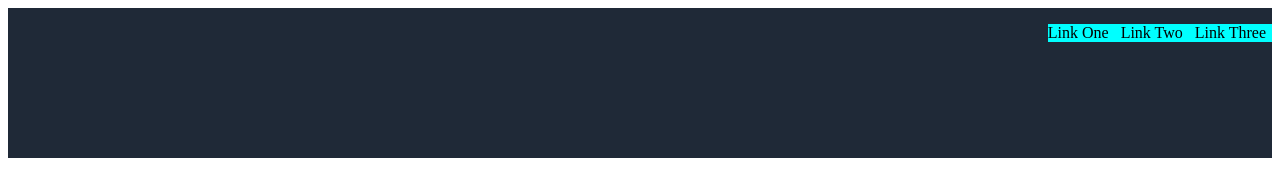
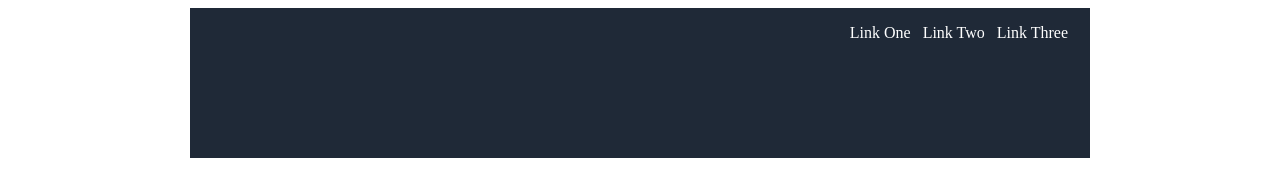
Before and after one commit to INCONSOLATA00/generic-landing, a plain HTML site: page index.html in a window 1280 px wide. Drawn offline with Linux system fonts and the light colour scheme; files that its build step writes are made by us from their sources; files whose address does not match are found by name.

Commit message:
Staged file changes

```diff
--- a/CSS/style.css
+++ b/CSS/style.css
@@ -1,12 +1,20 @@
 
 
-/* */
+/* IDEA: MAKE A DIV, JUST UNDER THE BODY ELEMENT THAT CONTAINS ALL THE CONTENT */
+
 
 
 body {
 display: flex;
 flex-direction: column;
 height: 100vh;
+align-items: center;
+}
+
+.sub-body {
+display: flex;
+flex-direction: column;
+width: 900px;
 }
 
 .header {
@@ -21,8 +29,11 @@ justify-content: flex-end;
 
 .header ul {
 display: flex;
-background-color: cyan;
 gap: 6px
+}
+
+.header, a {
+color: white;
 }
 
 ul, li {
@@ -31,4 +42,5 @@ list-style: none;
 
 ul {
 padding: 0px;
+margin-right: 8px;
 }
--- a/index.html
+++ b/index.html
@@ -13,7 +13,7 @@
 
 
 <body>
-
+   <div class="sub-body">
     <div class="header">
        <div class="ul-wrapper">
 
@@ -23,8 +23,9 @@
          <li>Link Three<li>
         <ul>
 
-       </div>
+       <div>
     </div>
+   </div>
 
 </body>
 
```
